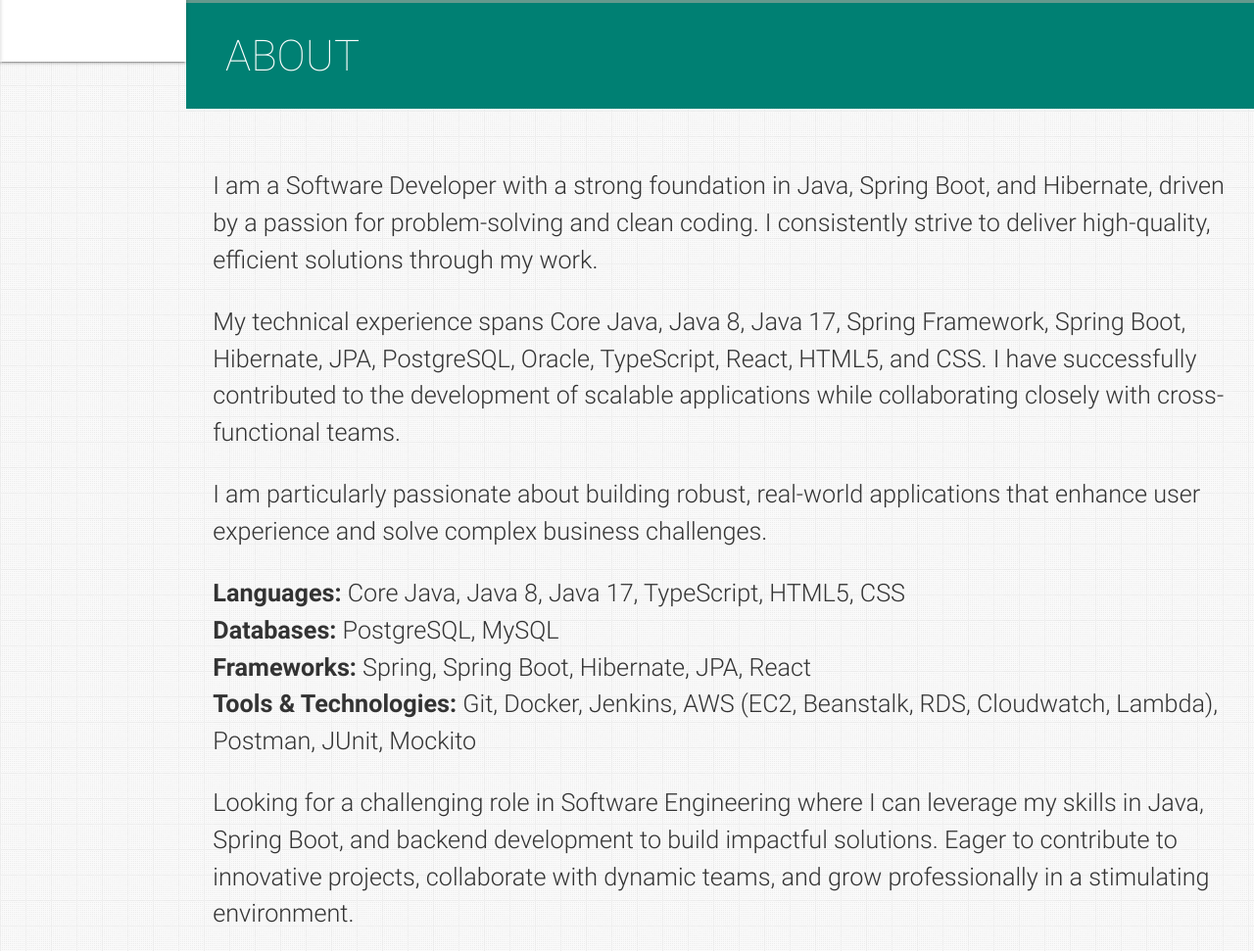
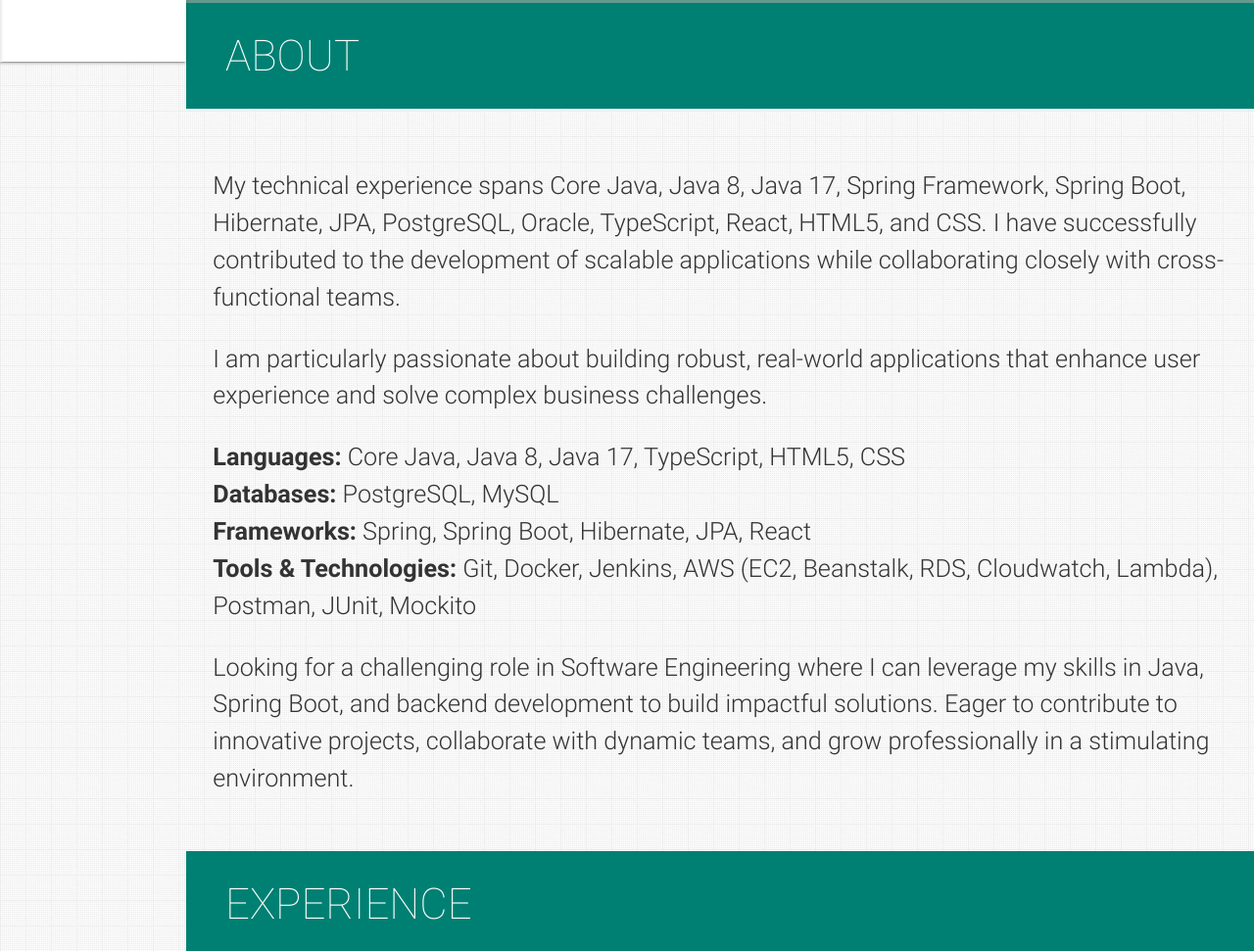
Before and after one commit to shubhamshindes/Shubham-portfolio, a plain HTML site: page index.html in a window 1280 px wide. Shown: the part 797-1768 px from the top of the page at 98% size. Drawn offline with nearby package versions, Linux system fonts and the light colour scheme.

Commit message:
Update index.html

```diff
--- a/index.html
+++ b/index.html
@@ -234,9 +234,6 @@ Software Developer specializing in Java, Spring Boot, Hibernate, and MySQL, with
       <h3 class="page-title white-text teal">About</h3>
       <div class="container flow-text">
 
-<p>
-  I am a Software Developer with a strong foundation in Java, Spring Boot, and Hibernate, driven by a passion for problem-solving and clean coding. I consistently strive to deliver high-quality, efficient solutions through my work.
-</p>
 <p>
   My technical experience spans Core Java, Java 8, Java 17, Spring Framework, Spring Boot, Hibernate, JPA, PostgreSQL, Oracle, TypeScript, React, HTML5, and CSS. I have successfully contributed to the development of scalable applications while collaborating closely with cross-functional teams.
 </p>
```
